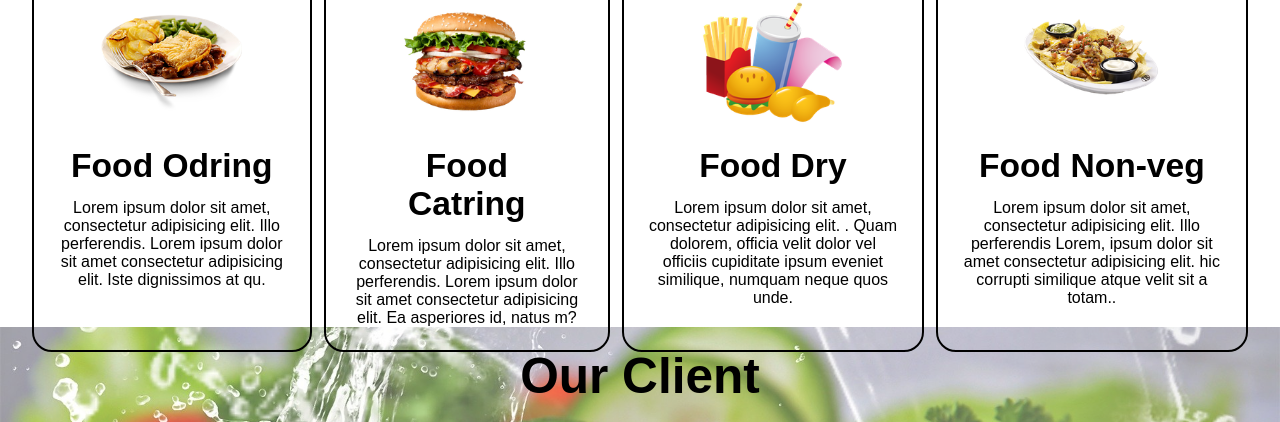
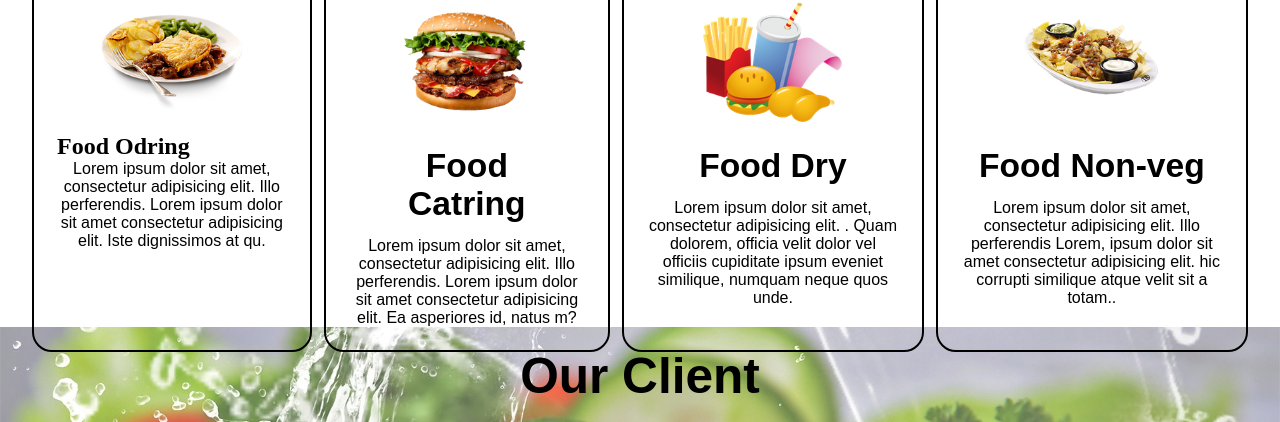
Before and after one commit to rajpootyash/food, a plain HTML site: page index.html in a window 1280 px wide. Shown: the part 953-1375 px from the top of the page. Drawn offline with Linux system fonts and the light colour scheme; a script that the page names is missing.

Commit message:
Update index.html

```diff
--- a/index.html
+++ b/index.html
@@ -35,7 +35,7 @@
         <div id="services">
             <div class="box">
                 <img src="img/food1.png" alt="img">
-                <h2 class="secondary center">
+                <h2 class="secondarycenter">
                     Food Odring
                 </h2>
 
```
